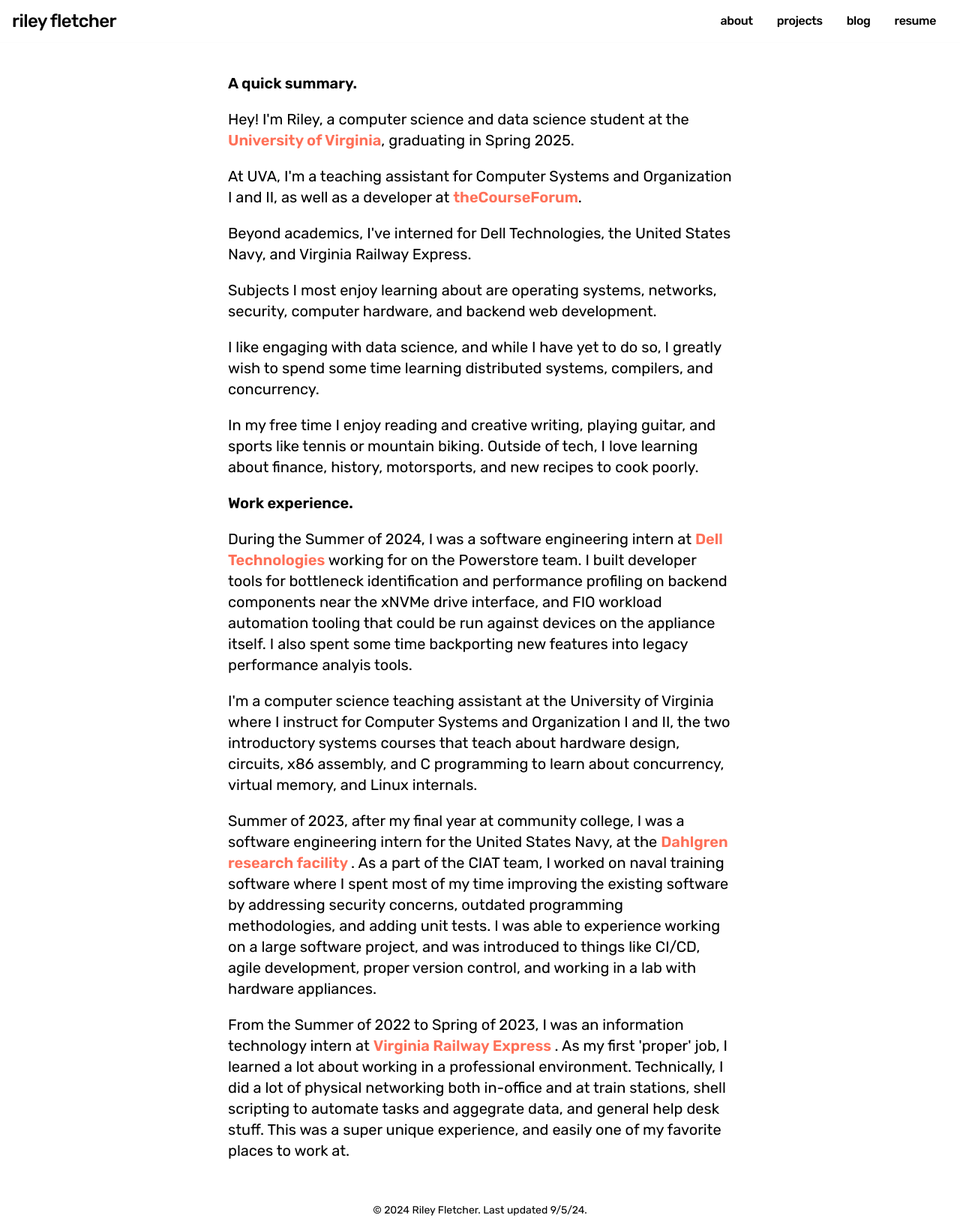
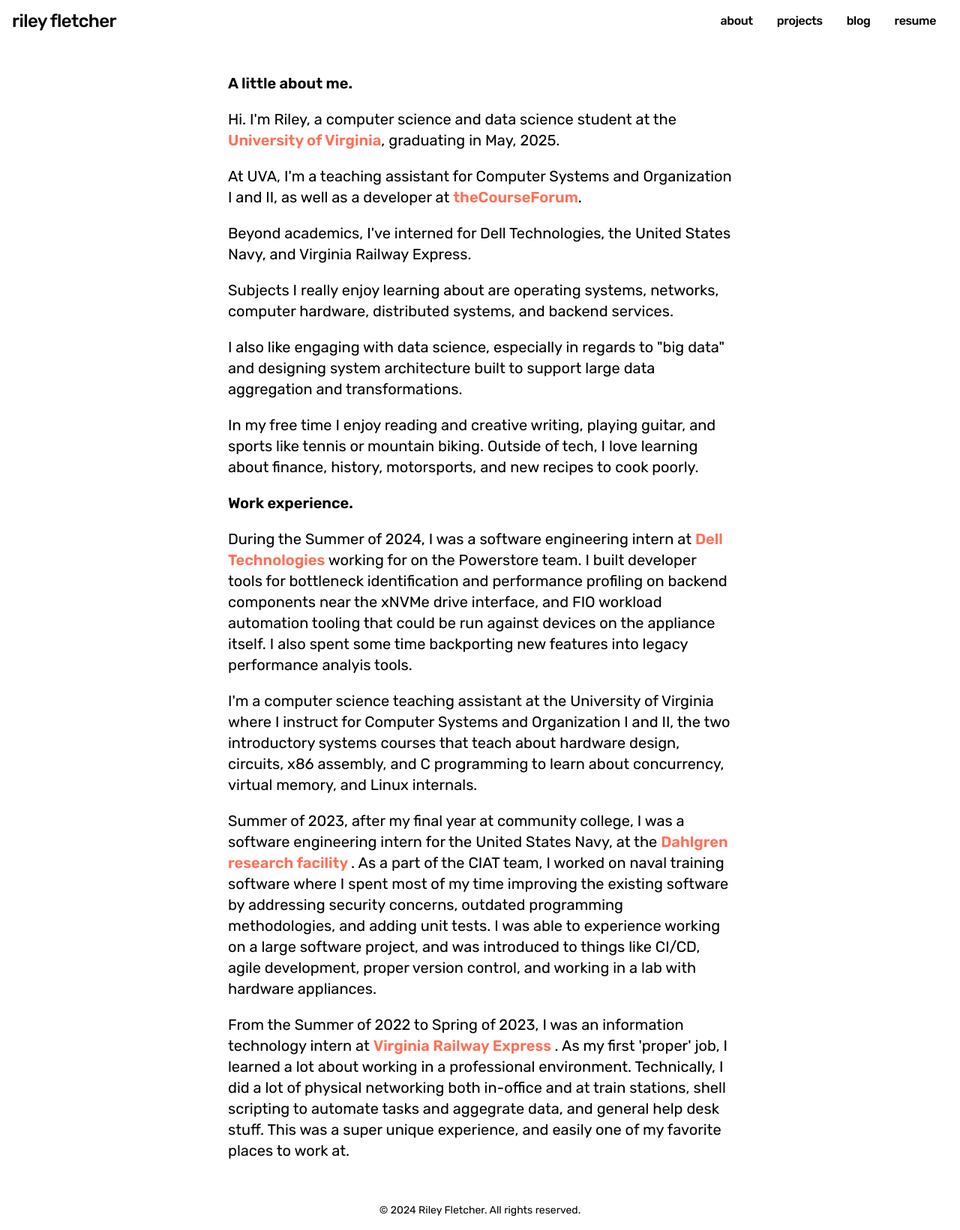
Before and after one commit to rileyfletch/personal-website, a Next.js app: page /about in a window 1280 px wide. Shown: the whole page at 75% size. Built offline with nearby package versions, Linux system fonts and the light colour scheme.

Commit message:
minor changes

```diff
--- a/components/about.tsx
+++ b/components/about.tsx
@@ -4,11 +4,11 @@ export default function About() {
 
             <div className="max-w-2xl mx-auto space-y-5 mt-10">
 
-                <p className="sm:text-xl mb-4 font-semibold">A quick summary.</p>
+                <p className="sm:text-xl mb-4 font-semibold">A little about me.</p>
 
                 <p className="sm:text-xl mb-4">
-                Hey! I&apos;m Riley, a computer science and data science student at the
-                <a className="text-red font-semibold transition-all duration-700 hover:text-blue" href="https://engineering.virginia.edu/department/computer-science"> University of Virginia</a>, graduating in Spring 2025.
+                Hi. I&apos;m Riley, a computer science and data science student at the
+                <a className="text-red font-semibold transition-all duration-700 hover:text-blue" href="https://engineering.virginia.edu/department/computer-science"> University of Virginia</a>, graduating in May, 2025.
 
 
 
@@ -23,12 +23,12 @@ export default function About() {
                 </p>
 
                 <p className="sm:text-xl mb-4">
-                 Subjects I most enjoy learning about are operating systems, networks, security, computer hardware, and backend web development.
+                 Subjects I really enjoy learning about are operating systems, networks, computer hardware, distributed systems, and backend services.
                 </p>
 
                 <p className="sm:text-xl mb-4">
-                 I like engaging with data science, and while I have yet to do so, I greatly wish to
-                 spend some time learning distributed systems, compilers, and concurrency.
+                 I also like engaging with data science, especially in regards to &quot;big data&quot; and designing system architecture built to
+                 support large data aggregation and transformations.
                 </p>
 
                 <p className="sm:text-xl">
--- a/components/footer.tsx
+++ b/components/footer.tsx
@@ -4,7 +4,7 @@ export default function Footer() {
     return (
         <footer className="py-4 text-center bottom-0 left-0 w-full">
             <p className="text-sm">
-                © {currentYear} Riley Fletcher. Last updated 9/5/24.
+                © {currentYear} Riley Fletcher. All rights reserved.
             </p>
         </footer>
     )
```
